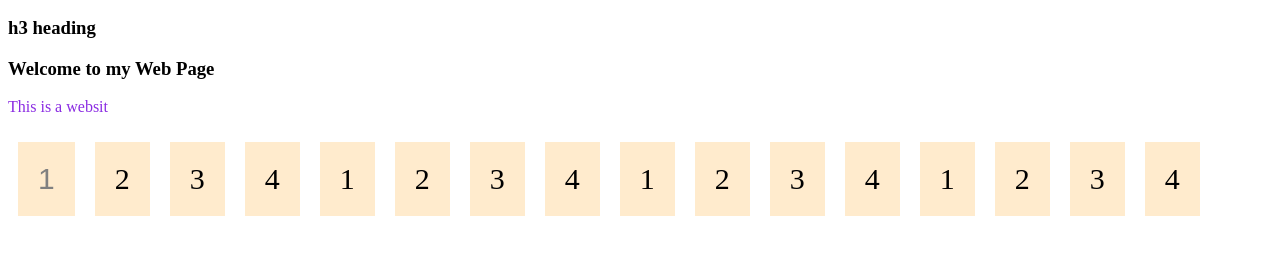
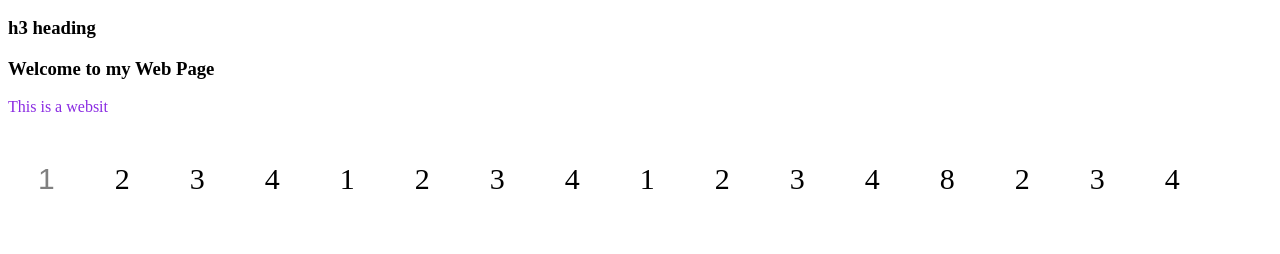
Before and after one commit to sabyasachi-biswas/Web-Development, a plain HTML site: page headings.html in a window 1280 px wide. Shown: the part 110-364 px from the top of the page. Drawn offline with Linux system fonts and the light colour scheme.

Commit message:
changes to heading.html and CSS

```diff
--- a/headings.css
+++ b/headings.css
@@ -10,7 +10,7 @@ div p{
 }
 
 .flex-container > div{
-    background-color: blanchedalmond;
+    background-color: white;
     font-size: 30px;
     margin: 10px;
     padding: 20px;
--- a/headings.html
+++ b/headings.html
@@ -27,7 +27,7 @@
             <div>2</div>
             <div>3</div>
             <div>4</div>
-            <div>1</div>
+            <div>8</div>
             <div>2</div>
             <div>3</div>
             <div>4</div>
```
